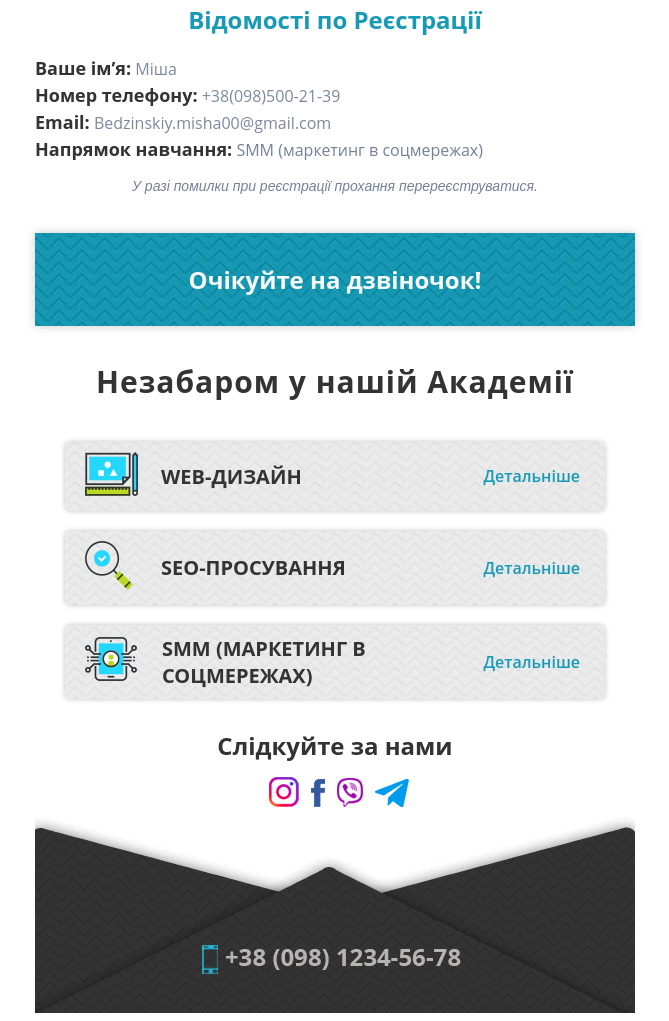
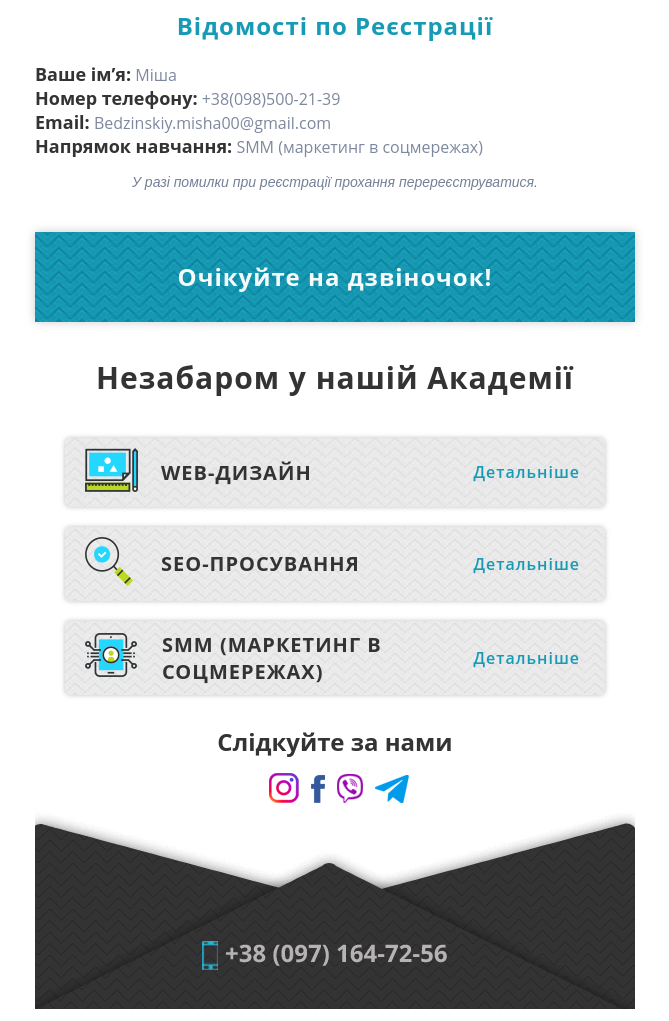
Before and after one commit to AndreyCh1/hashtad_newsletter, a plain HTML site: page index.html in a window 1280 px wide. Shown: the part 285-1306 px from the top of the page, without its empty margins (305-974 px from the left). Drawn offline with Linux system fonts and the light colour scheme.

Commit message:
hashtad_newsletter added

```diff
--- a/css/style.css
+++ b/css/style.css
@@ -10,6 +10,8 @@ h1 {
 
 h2 {
     font-size: 24px;
+    letter-spacing: 1px;
+    line-height: 30px;
     color: #f6fafb;
     font-weight: 700;
     text-align: center;
@@ -18,7 +20,6 @@ h2 {
 h3 {
     margin-top: 0;
     margin-bottom: 3px;
-    display: inline-block;
     font-size: 18px;
     color: #333333;
     font-weight: 700;
@@ -39,6 +40,7 @@ h5 {
     display: inline-block;
     margin: 0;
     font-size: 20px;
+    letter-spacing: 1px;
     color: #333333;
     font-weight: 700;
 }
@@ -72,6 +74,7 @@ h6 {
     padding-right: 80px;
     padding-left: 80px;
     font-size: 18px;
+    line-height: 27px;
     color: #748098;
     font-weight: 400;
     text-align: center;
@@ -81,21 +84,35 @@ h6 {
     margin-top: 0;
     margin-bottom: 20px;
     font-size: 24px;
+    letter-spacing: 1px;
     color: #169ab5;
     font-weight: 700;
     text-align: center;
 }
 
 .customer_contact_details {
-    display: inline-block;
     margin: 0;
     color: #7d889f;
 }
 
-.ordered_goods {
-    display: inline-block;
-    margin: 0;
+.customer_contact_details b,
+.ordered_goods b {
+    margin-top: 0;
+    margin-bottom: 3px;
+    font-size: 18px;
+    color: #333333;
+    font-weight: 700;
+}
+
+.registration_warning {
+    padding-bottom: 25px;
+    font-size: 14px;
+    letter-spacing: 0px;
+    line-height: 21px;
     color: #748098;
+    font-style: italic;
+    font-family: "Arial";
+    text-align: center;
 }
 
 .cell_h2 {
@@ -108,14 +125,6 @@ h6 {
     background-position: center;
 }
 
-.registration_warning {
-    padding-bottom: 25px;
-    font-size: 14px;
-    color: #748098;
-    font-style: italic;
-    font-family: "Arial";
-    text-align: center;
-}
 
 .our_offers_cell {
     padding-top: 10px;
@@ -131,7 +140,7 @@ h6 {
     padding-bottom: 10px;
     filter: drop-shadow(0 0 2.5px rgba(0,0,0,0.25));
     background-color: #eaeaea;
-    background-image: url(../images/our_offers_background.jpg);
+    background-image: url("https://raw.githubusercontent.com/AndreyCh1/hashtad_newsletter/master/images/our_offers_background.jpg");
     background-repeat: repeat;
     background-position: center;
     border-radius: 5px;
@@ -140,6 +149,7 @@ h6 {
 .our_offers a {
     display: inline-block;
     font-size: 16px;
+    letter-spacing: 1px;
     color: #169ab5;
     font-weight: 600;
     text-decoration: none;
--- a/index.html
+++ b/index.html
@@ -15,7 +15,9 @@
             <table border="0" cellpadding="0" cellspacing="0" align="center" width="100%">
                 <tr>
                     <td class="logo">
-                        <img src="https://raw.githubusercontent.com/AndreyCh1/hashtad_newsletter/master/images/header_image.png" alt="">
+                        <a href="https://hashtag.net.ua/"><img
+                                src="https://raw.githubusercontent.com/AndreyCh1/hashtad_newsletter/master/images/header_image.png"
+                                alt=""></a>
                     </td>
                 </tr>
                 <tr>
@@ -28,26 +30,22 @@
                 </tr>
                 <tr>
                     <td>
-                        <h3>Ваше ім’я: </h3>
-                        <p class="customer_contact_details">Міша</p>
+                        <p class="customer_contact_details"><b>Ваше ім’я:</b> Міша</p>
                     </td>
                 </tr>
                 <tr>
                     <td>
-                        <h3>Номер телефону: </h3>
-                        <p class="customer_contact_details">+38(098)500-21-39</p>
+                        <p class="customer_contact_details"><b>Номер телефону:</b> +38(098)500-21-39</p>
                     </td>
                 </tr>
                 <tr>
                     <td>
-                        <h3>Email: </h3>
-                        <p class="customer_contact_details">Bedzinskiy.misha00@gmail.com</p>
+                        <p class="customer_contact_details"><b>Email:</b> Bedzinskiy.misha00@gmail.com</p>
                     </td>
                 </tr>
                 <tr>
                     <td>
-                        <h3>Напрямок навчання: </h3>
-                        <p class="ordered_goods">SMM (маркетинг в соцмережах)</p>
+                        <p class="customer_contact_details"><b>Напрямок навчання:</b> SMM (маркетинг в соцмережах)</p>
                     </td>
                 </tr>
                 <tr>
@@ -76,7 +74,9 @@
                         <table border="0" cellpadding="0" cellspacing="0" align="center" width="100%">
                             <tr>
                                 <td class="web_design_image">
-                                    <a href="index.html" title=""></a><img src="images/web_design_image.png" alt="">
+                                    <a href="index.html" title=""></a><img
+                                        src="https://raw.githubusercontent.com/AndreyCh1/hashtad_newsletter/master/images/web_design_image.png"
+                                        alt="">
                                 </td>
                                 <td class="h5_web_design">
                                     <h5>WEB-ДИЗАЙН</h5>
@@ -99,7 +99,9 @@
                         <table border="0" cellpadding="0" cellspacing="0" align="center" width="100%">
                             <tr>
                                 <td class="seo_image">
-                                    <a href="index.html" title=""></a><img src="images/seo_image.png" alt="">
+                                    <a href="index.html" title=""></a><img
+                                        src="https://raw.githubusercontent.com/AndreyCh1/hashtad_newsletter/master/images/seo_image.png"
+                                        alt="">
                                 </td>
                                 <td class="h5_seo_image">
                                     <h5>SEO-ПРОСУВАННЯ</h5>
@@ -122,7 +124,9 @@
                         <table border="0" cellpadding="0" cellspacing="0" align="center" width="100%">
                             <tr>
                                 <td class="smm_image">
-                                    <a href="index.html" title=""></a><img src="images/smm_image.png" alt="">
+                                    <a href="index.html" title=""></a><img
+                                        src="https://raw.githubusercontent.com/AndreyCh1/hashtad_newsletter/master/images/smm_image.png"
+                                        alt="">
                                 </td>
                                 <td class="h5_smm_image">
                                     <h5>SMM (МАРКЕТИНГ В СОЦМЕРЕЖАХ)</h5>
@@ -147,16 +151,25 @@
                 </tr>
                 <tr>
                     <td class="social_networks">
-                        <a href="#" title=""><img src="https://raw.githubusercontent.com/AndreyCh1/hashtad_newsletter/master/images/in.png" alt=""></a>
-                        <a href="#" title=""><img src="https://raw.githubusercontent.com/AndreyCh1/hashtad_newsletter/master/images/fb.png" alt=""></a>
-                        <a href="#" title=""><img src="images/vb.png" alt=""></a>
-                        <a href="#" title=""><img src="images/tg.png" alt=""></a>
+                        <a href="#" title=""><img
+                                src="https://raw.githubusercontent.com/AndreyCh1/hashtad_newsletter/master/images/in.png"
+                                alt=""></a>
+                        <a href="#" title=""><img
+                                src="https://raw.githubusercontent.com/AndreyCh1/hashtad_newsletter/master/images/fb.png"
+                                alt=""></a>
+                        <a href="#" title=""><img
+                                src="https://raw.githubusercontent.com/AndreyCh1/hashtad_newsletter/master/images/vb.png"
+                                alt=""></a>
+                        <a href="#" title=""><img
+                                src="https://raw.githubusercontent.com/AndreyCh1/hashtad_newsletter/master/images/tg.png"
+                                alt=""></a>
                     </td>
                 </tr>
                 <tr>
                     <td class="footer">
-                        <a href="tel:+380971002525" class="phone" >
-                            <img src="https://raw.githubusercontent.com/AndreyCh1/hashtad_newsletter/master/images/footer_image.png" alt="" title="Зв'язатися">
+                        <a href="tel:+380971002525" class="phone">
+                            <img src="https://raw.githubusercontent.com/AndreyCh1/hashtad_newsletter/master/images/image_footer.png"
+                                alt="" title="Зв'язатися">
                         </a>
                     </td>
                 </tr>
```
Also changed, not shown: images/footer_image.png (deleted), images/image_footer.png (added).
